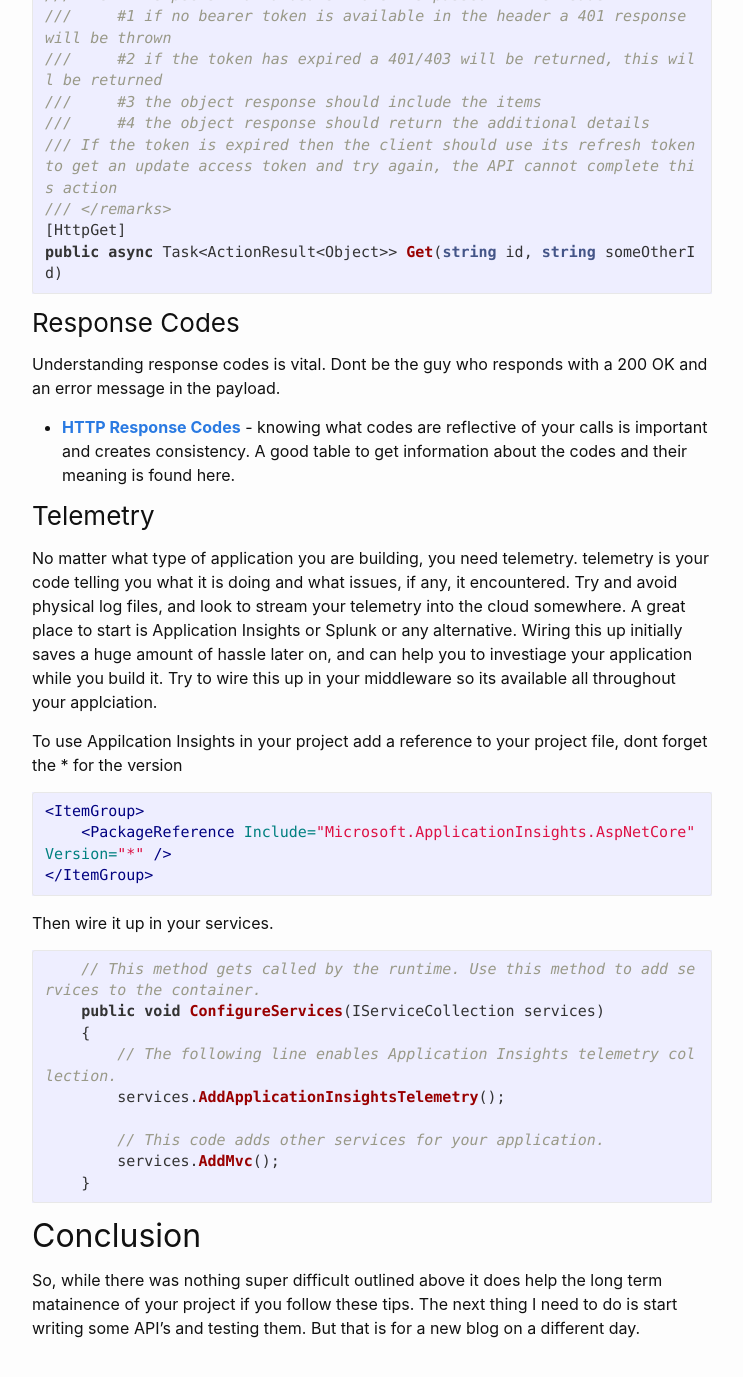
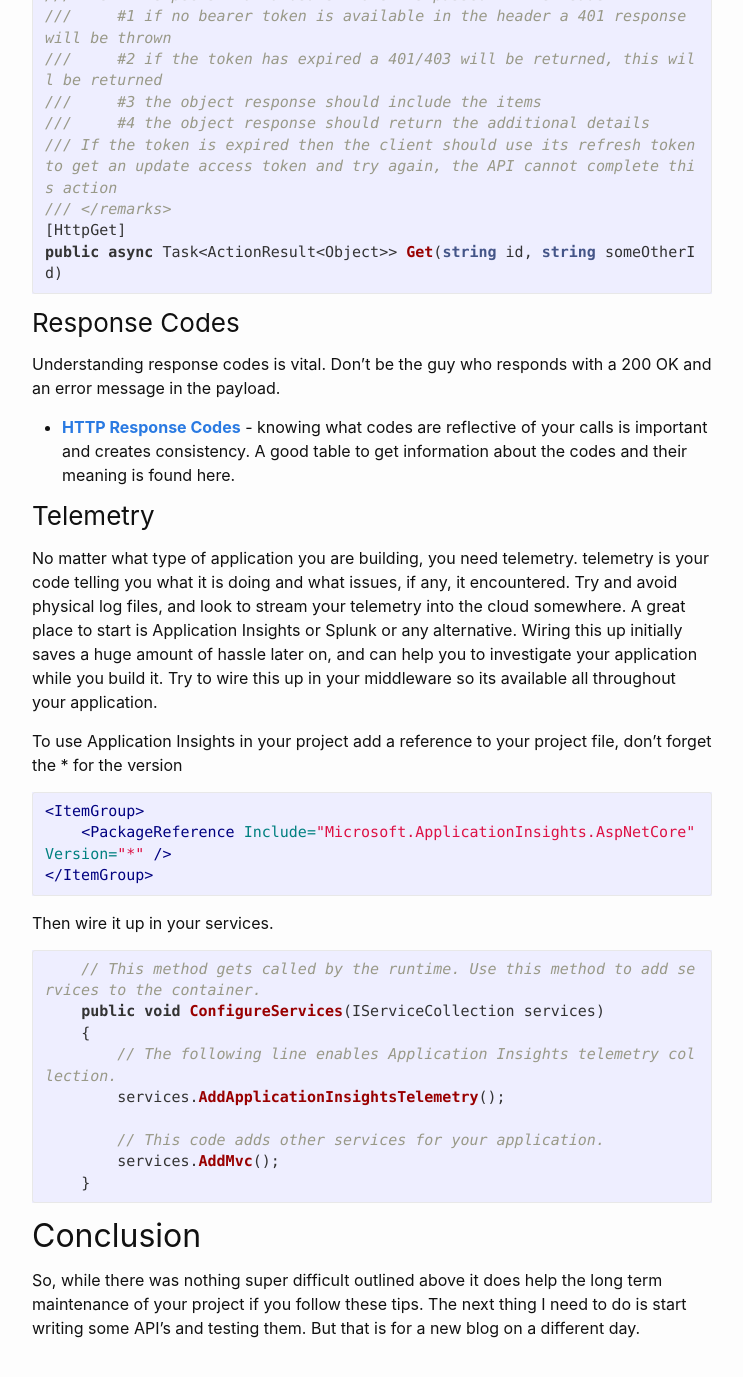
Before and after one commit to oktapath/oktapath.github.io, a Jekyll site: the page built from _posts/2020-10-02-dotnet-api.markdown, in a window 1280 px wide and 1400 px high, scrolled down 5006 px. Shown: the top 1377 px of the window, without its empty margins (268-1011 px from the left). Built offline with Jekyll 4.4.1, drawn with Linux system fonts in a browser that asks for light colours; nearby versions of some CDN libraries; some of the changed text lies outside the part shown.

````diff
--- a/_posts/2020-08-02-open-source.markdown
+++ b/_posts/2020-08-02-open-source.markdown
@@ -39,8 +39,8 @@ We hope to cover Infrastructure as Code (IaC), common security concerns and the
 We hope to be able to generate multiple projects that cover many day to day scenarios such as:
 
 - Packages that deal with everyday issues in code.
-- Infrastructure as code to build your favorite platforms such as Kubernetes etc.
-- YAML that will build pipelines in Azure Devops.
+- Infrastructure as code to build your favourite platforms such as Kubernetes etc.
+- YAML that will build pipelines in Azure DevOps.
 - Packages to abstract security, while applying best practice.
 - Best Practice Angular templates to create UIs with the click of a button.
 
--- a/_posts/2020-10-02-dotnet-api.markdown
+++ b/_posts/2020-10-02-dotnet-api.markdown
@@ -30,7 +30,7 @@ The below is some of the practical things we dicussed and reviewed, and more imp
 
 ### Clone your repository first
 
-This seems like common sense, but I think it is easier to start with a source controlled directory at the very beginning. Dont create a project and then add it to your repository! Why? Well you will make decisions about the project initially that should be captured in source control and recorded. Cloning up front allows this. Just commit frequently and often, with good and concise commit messages. Commiting with a message of "work done" tells us nothing. However, commiting with the message "Folder structure defined" means much more and can help someone reviewing, to understand, how you came to your final decision and why.
+This seems like common sense, but I think it is easier to start with a source controlled directory at the very beginning. Don't create a project and then add it to your repository! Why? Well you will make decisions about the project initially that should be captured in source control and recorded. Cloning up front allows this. Just commit frequently and often, with good and concise commit messages. Committing with a message of "work done" tells us nothing. However, committing with the message "Folder structure defined" means much more and can help someone reviewing, to understand, how you came to your final decision and why.
 
 ***
 
@@ -189,7 +189,7 @@ static async Task<int> SomeAsyncMethodInYourAPI(string url, HttpClient client, C
 
 ### Comments
 
-A great habit to get into to early on, is to decorate your methods with comments at the very beginning. Even if you dont know what the API may look like, you do know what its trying to do. So comment it. This will make you APIs more consumable and your Swagger specs more readable and informative.
+A great habit to get into to early on, is to decorate your methods with comments at the very beginning. Even if you don't know what the API may look like, you do know what its trying to do. So comment it. This will make you APIs more consumable and your Swagger specs more readable and informative.
 
 ```csharp
 /// <summary>
@@ -212,15 +212,15 @@ public async Task<ActionResult<Object>> Get(string id, string someOtherId)
 
 ### Response Codes
 
-Understanding response codes is vital. Dont be the guy who responds with a 200 OK and an error message in the payload.
+Understanding response codes is vital. Don't be the guy who responds with a 200 OK and an error message in the payload.
 
 - __[HTTP Response Codes](https://httpstatuses.com/)__ - knowing what codes are reflective of your calls is important and creates consistency. A good table to get information about the codes and their meaning is found here.
 
 ### Telemetry
 
-No matter what type of application you are building, you need telemetry. telemetry is your code telling you what it is doing and what issues, if any, it encountered. Try and avoid physical log files, and look to stream your telemetry into the cloud somewhere. A great place to start is Application Insights or Splunk or any alternative. Wiring this up initially saves a huge amount of hassle later on, and can help you to investiage your application while you build it. Try to wire this up in your middleware so its available all throughout your applciation.
+No matter what type of application you are building, you need telemetry. telemetry is your code telling you what it is doing and what issues, if any, it encountered. Try and avoid physical log files, and look to stream your telemetry into the cloud somewhere. A great place to start is Application Insights or Splunk or any alternative. Wiring this up initially saves a huge amount of hassle later on, and can help you to investigate your application while you build it. Try to wire this up in your middleware so its available all throughout your application.
 
-To use Appilcation Insights in your project add a reference to your project file, dont forget the * for the version
+To use Application Insights in your project add a reference to your project file, don't forget the * for the version
 
 ```xml
 <ItemGroup>
@@ -244,4 +244,4 @@ Then wire it up in your services.
 
 ## Conclusion
 
-So, while there was nothing super difficult outlined above it does help the long term matainence of your project if you follow these tips. The next thing I need to do is start writing some API's and testing them. But that is for a new blog on a different day.
+So, while there was nothing super difficult outlined above it does help the long term maintenance of your project if you follow these tips. The next thing I need to do is start writing some API's and testing them. But that is for a new blog on a different day.
````
Also changed, not shown: other parts of _posts/2020-10-02-dotnet-api.markdown (+7 -7 lines), _posts/2020-08-31-dotnet-tooling.markdown (+8 -8 lines), _posts/2020-10-22-security-why.markdown (+44 -11 lines).
